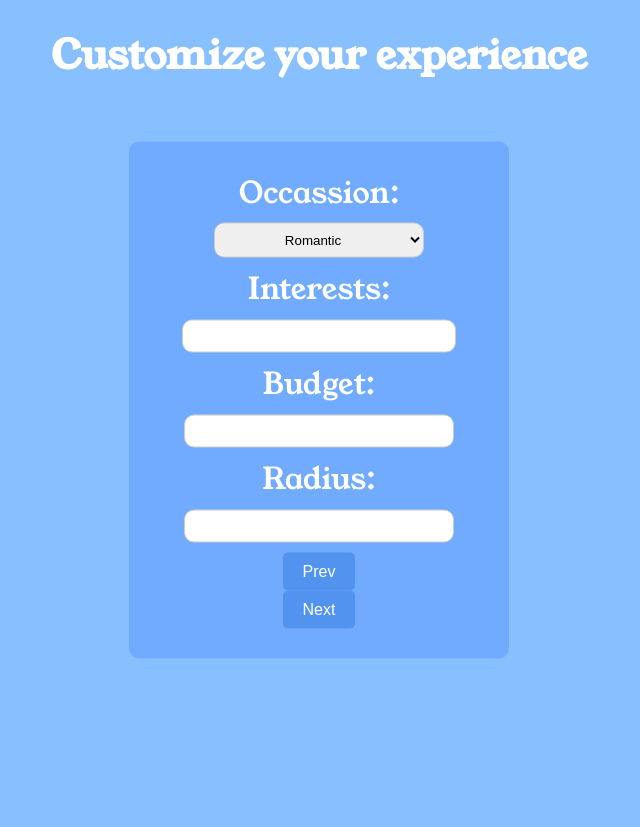
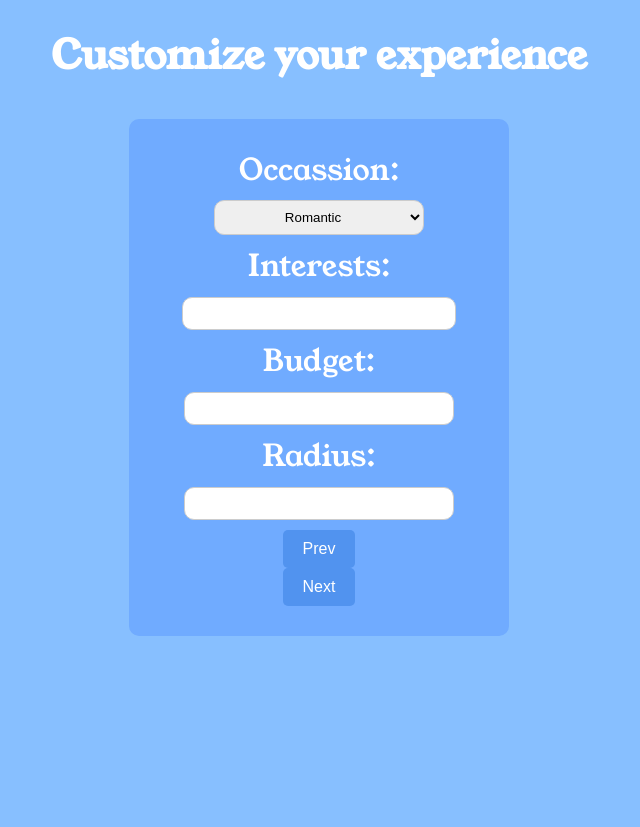
Before and after one commit to akukerang/GuideGuru, a Flask app: page /questions in a window 1280 px wide. Shown: the whole page, without its empty margins (321-961 px from the left). Run offline with Flask 3, Linux system fonts and the light colour scheme.

Commit message:
updated css for all webpages

```diff
--- a/static/css/styles.css
+++ b/static/css/styles.css
@@ -6,7 +6,6 @@ body {
     align-items: center;
     text-align: center;
     background-color: #87BFFF;
-    margin: 0;
 }
 
 
@@ -68,13 +67,10 @@ form {
     border-radius: 10px;
     width: 25%;
 
+    margin: 35px auto 35px auto;
     display: flex;
     flex-direction: column;
     align-items: center;
-    position: absolute;
-    top: 50%;
-    left: 50%;
-    transform: translate(-50%, -50%);
 }
 
 .dropdown-section, .input-section {
```
